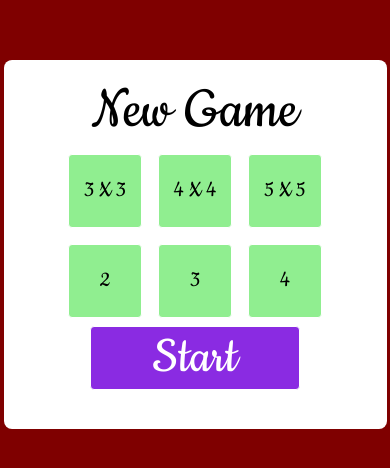
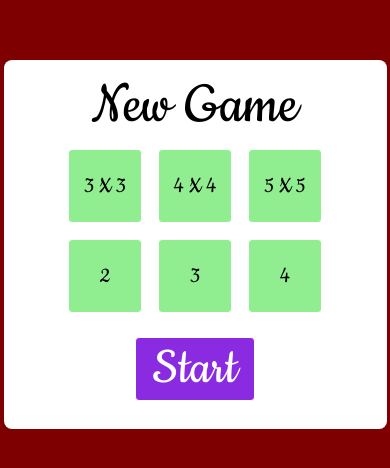
Before and after one commit to Shubham-Vishwakarma/DotsAndBoxes, a React (Create React App) app: page / in a window 390 px wide. Shown: the part 194-662 px from the top of the page. Built offline with nearby package versions, Linux system fonts and the light colour scheme.

Commit message:
Align Modal content to center

```diff
--- a/src/GameOverDialog.tsx
+++ b/src/GameOverDialog.tsx
@@ -70,7 +70,11 @@ function GameOverDialog(props: Props){
             animationName: 'gameOver',
             animationDuration: '0.5s',
             overflow: 'hidden',
-            padding: '8px'
+            padding: '8px',
+            display: "flex",
+            flexDirection: "column",
+            alignItems: "center",
+            justifyContent: "center",
         }
 
         return modalStyle;
--- a/src/NewGameDialog.tsx
+++ b/src/NewGameDialog.tsx
@@ -67,7 +67,11 @@ function NewGameDialog(props: Props){
             animationName: 'gameOver',
             animationDuration: '0.75s',
             overflow: 'hidden',
-            padding: "16px"
+            padding: "16px",
+            display: "flex",
+            flexDirection: "column",
+            alignItems: "center",
+            justifyContent: "center",
         }
 
         return modalStyle;
@@ -106,7 +110,9 @@ function NewGameDialog(props: Props){
                             <div className={numOfPlayers === 3 ? "numOfPlayerButtonSelected" : "numOfPlayerButton"} onClick={() => OnNumOfPlayersButtonClick(3)}><p>3</p></div>
                             <div className={numOfPlayers === 4 ? "numOfPlayerButtonSelected" : "numOfPlayerButton"} onClick={() => OnNumOfPlayersButtonClick(4)}><p>4</p></div>
                         </div>
-                        <button className="startButton" id="startButton" onClick={OnStartButtonClick}>Start</button>
+                </section>
+                <section>
+                    <button className="startButton" id="startButton" onClick={OnStartButtonClick}>Start</button>
                 </section>
             </div>
         </div>
--- a/src/index.css
+++ b/src/index.css
@@ -49,13 +49,17 @@
 #startButton {
   font-family: 'Cookie', cursive, Arial, Helvetica, sans-serif;
   font-size: 3.5rem;
-  width: 40%;
+  padding: 16px;
   background-color: blueviolet;
   color: white;
   height: 4rem;
   box-shadow: none;
   border-radius: 4px;
   border: white 1px solid;
+  display: flex;
+  align-items: center;
+  justify-content: center;
+  margin: 16px;
 }
 
 #startButton:hover{
@@ -80,13 +84,16 @@
 #restartButton {
   font-family: 'Cookie', cursive, Arial, Helvetica, sans-serif;
   font-size: 3.5rem;
-  width: 40%;
+  padding: 16px;
   background-color: blueviolet;
   color: white;
   height: 4rem;
   box-shadow: none;
   border-radius: 4px;
   border: white 1px solid;
+  display: flex;
+  align-items: center;
+  justify-content: center;
 }
 
 #restartButton:hover{
@@ -106,12 +113,4 @@
     to { margin-top: 60%; opacity: 1;}
   }
 
-  #startButton {
-    width: 60%;
-  }
-
-  #restartButton {
-    width: 60%;
-  }
-
 }
```
